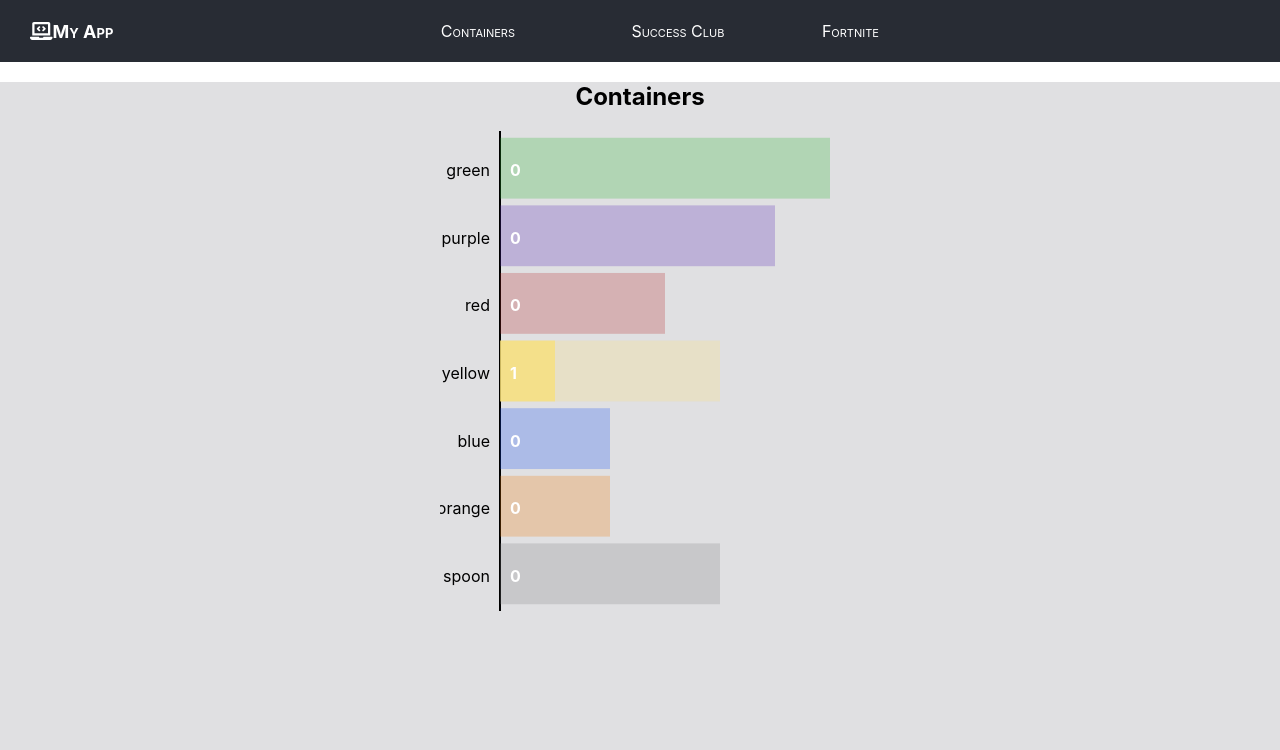
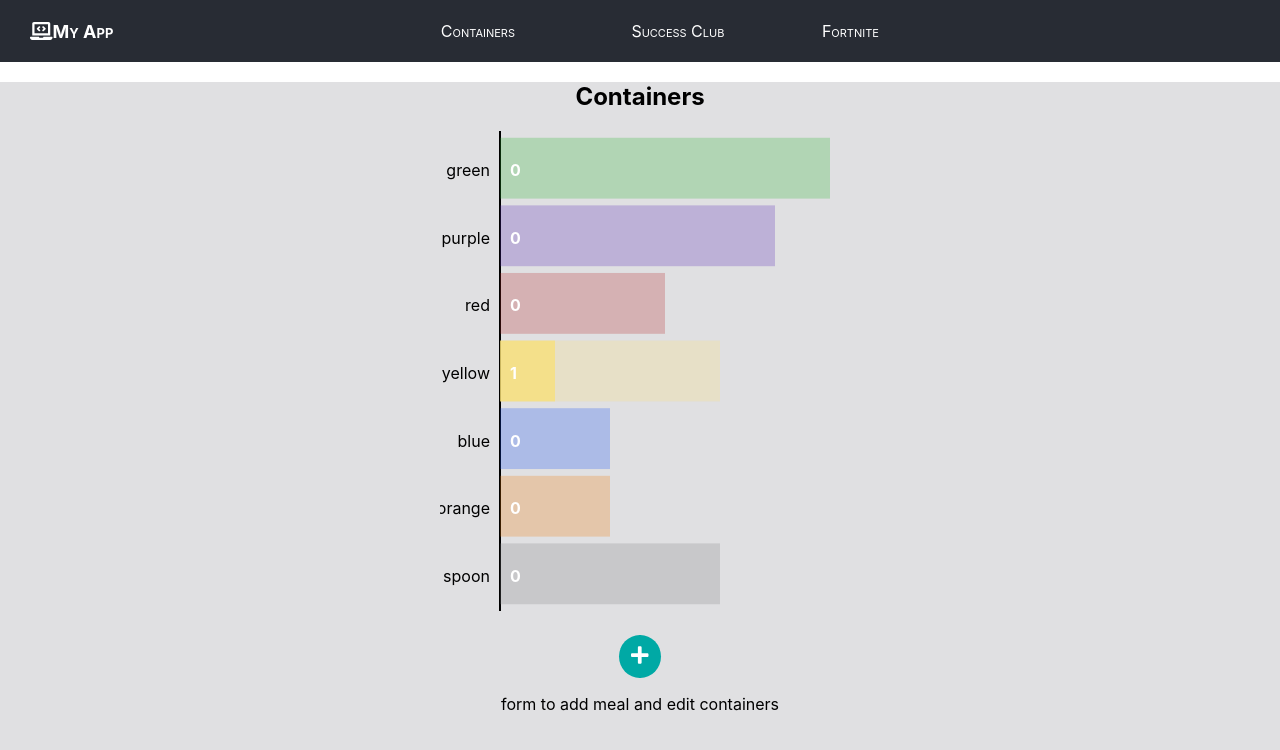
Before and after one commit to matthewray-pgh/my-portfolio, a React (Create React App) app: page /containers in a window 1280 px wide. Shown: the top 750 px of the page. Built offline with nearby package versions, Linux system fonts and the light colour scheme.

Commit message:
feat: add placeholder to containers for form

```diff
--- a/src/components/Containers.js
+++ b/src/components/Containers.js
@@ -2,6 +2,10 @@ import React, { useState, useMemo } from "react";
 
 import DrawBars from "./charts/DrawBars";
 import useCharts from "../components/charts/useCharts";
+import { FontAwesomeIcon } from "@fortawesome/react-fontawesome";
+import { faPlus } from "@fortawesome/free-solid-svg-icons";
+
+import "../styles/Containers.css";
 
 const Containers = () => {
   const [totals, setTotals] = useState([
@@ -99,6 +103,13 @@ const Containers = () => {
           );
         })}
       </svg>
+
+      <section className="containers__form">
+        <button className="containers__form-button">
+          <FontAwesomeIcon icon={faPlus} />
+        </button>
+        <p>form to add meal and edit containers</p>
+      </section>
     </main>
   );
 };
--- a/src/components/Home.js
+++ b/src/components/Home.js
@@ -1,4 +1,5 @@
 import React from "react";
+import { Link } from "react-router-dom";
 import { FontAwesomeIcon } from "@fortawesome/react-fontawesome";
 import { faChartBar } from "@fortawesome/free-regular-svg-icons";
 import {
@@ -13,7 +14,7 @@ function Home() {
     <main className="home">
       <article className="about">
         <section className="about__content">
-          <h2 className="about__title">Hello, Welcome to my work!</h2>
+          <h2 className="about__title">Welcome to my stuff!</h2>
           <p className="about__text">
             Lorem ipsum dolor sit amet, consectetur adipiscing elit, sed do
             eiusmod tempor incididunt ut labore et dolore magna aliqua. Ut enim
--- a/src/styles/App.css
+++ b/src/styles/App.css
@@ -24,6 +24,7 @@
 /* desktop */
 @media (min-width: 600px) {
   .app {
-    height: 100vh;
+    min-height: 100vh;
+    height: 100%;
   }
 }
--- /dev/null
+++ b/src/styles/Containers.css
@@ -0,0 +1,28 @@
+.containers__form {
+  height: 50px;
+}
+
+.containers__form-button {
+  padding: 10px 12px;
+  border-radius: 50%;
+
+  color: white;
+  background-color: var(--lightSeaGreen);
+
+  font-size: 1.25em;
+
+  cursor: pointer;
+  border: none;
+}
+
+/* mobile only */
+@media (max-width: 600px) {
+  .containers__form-button {
+    position: fixed;
+    bottom: 0;
+  }
+}
+
+/* desktop */
+@media (min-width: 600px) {
+}
--- a/src/styles/FortniteStuff.css
+++ b/src/styles/FortniteStuff.css
@@ -47,15 +47,13 @@
 }
 
 .buttonStyle {
-  padding: 20px;
+  padding: 15px;
   border-radius: 50%;
 
   color: white;
   background-color: var(--lightSeaGreen);
 
-  font-weight: bold;
-  font-variant: small-caps;
-  font-size: 1em;
+  font-size: 1.25em;
 
   cursor: pointer;
 
--- a/src/styles/Home.css
+++ b/src/styles/Home.css
@@ -21,6 +21,7 @@
 }
 
 .about__content {
+  padding: 10px;
   color: white;
 }
 
```
